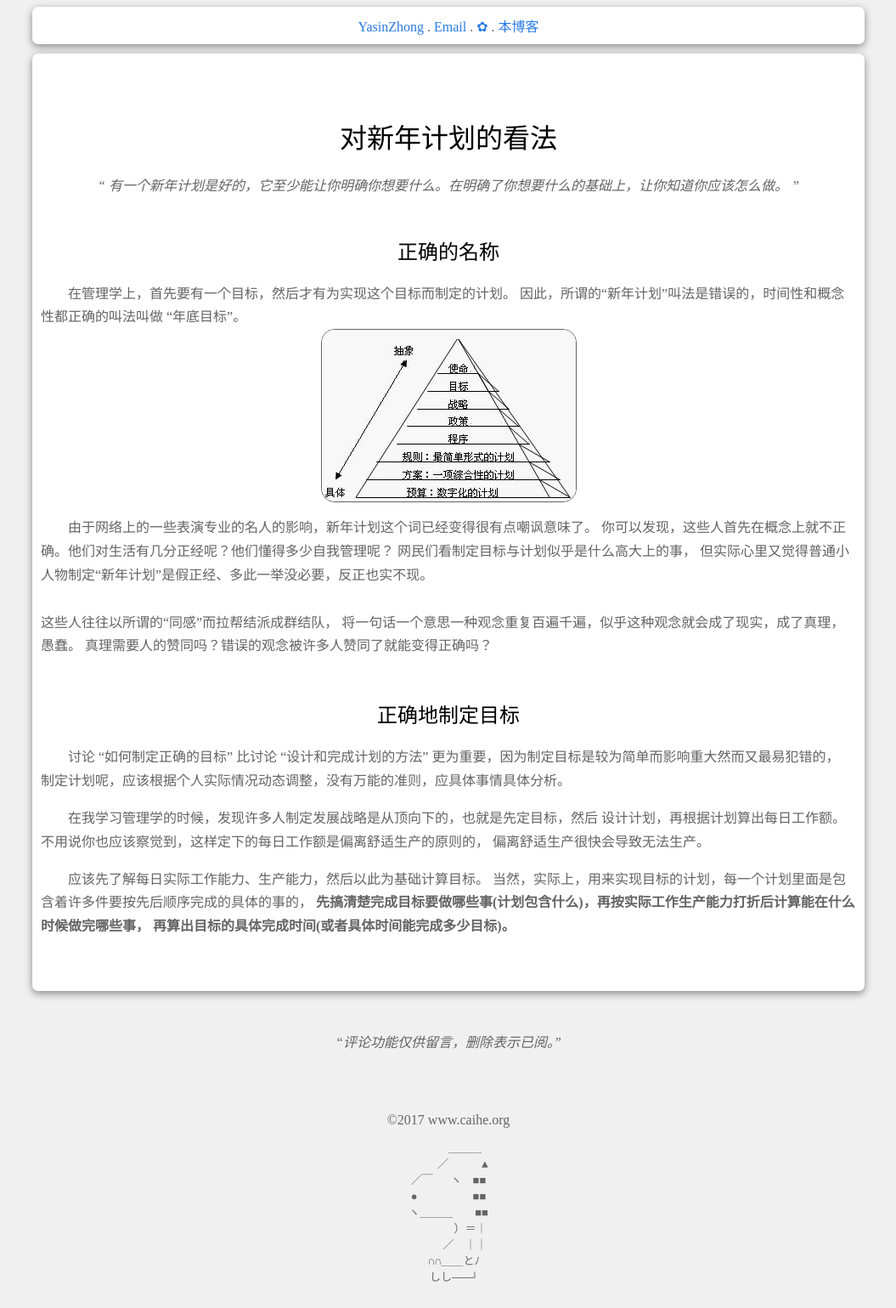
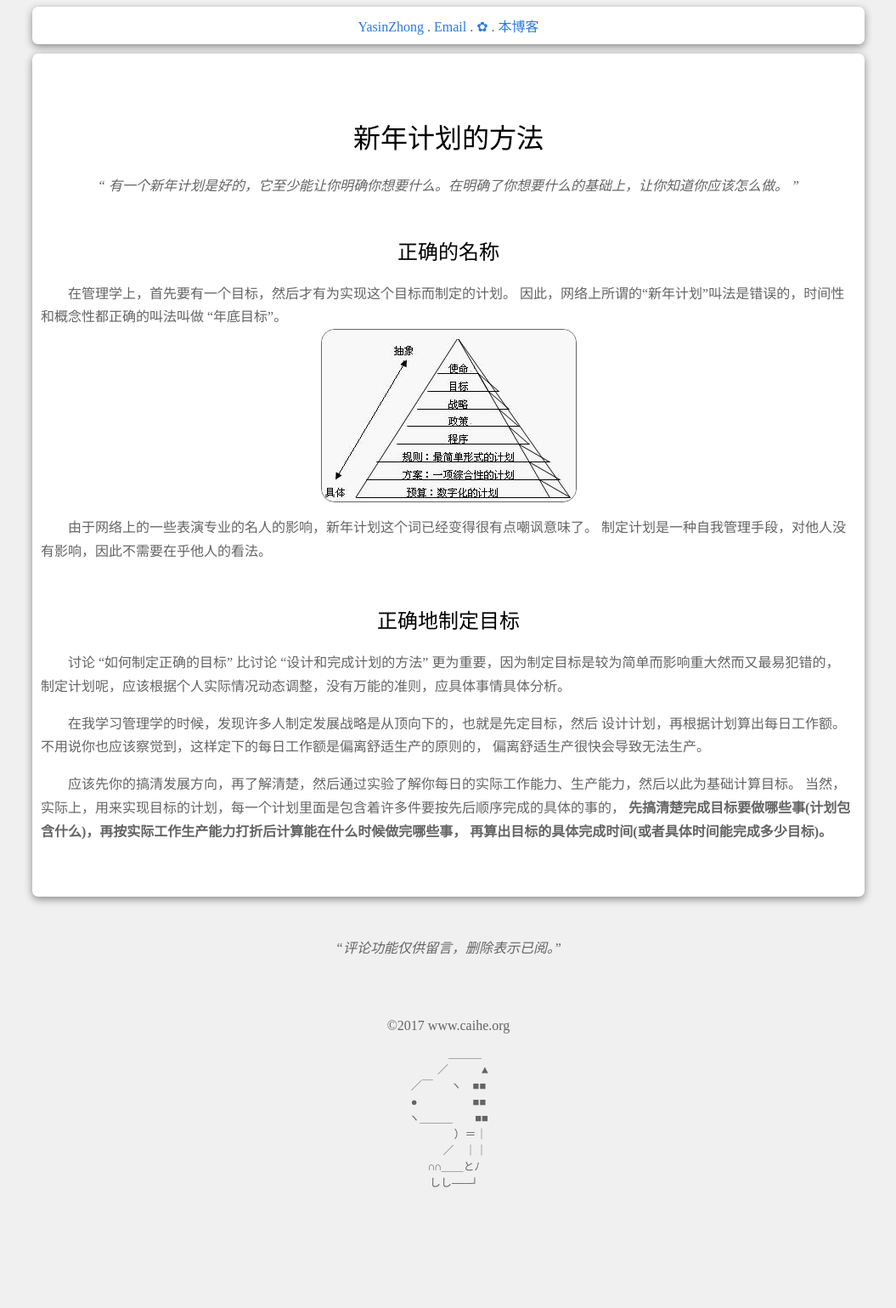
Before and after one commit to YasinZhong/yasinzhong.github.io, a Jekyll site: the page built from _posts/2018-3-4-NewYplan.html, in a window 1280 px wide. Shown: the whole page at 85% size, without its empty margins (112-1167 px from the left). Built offline with Jekyll 4.4.1, drawn with Linux system fonts in a browser that asks for light colours; comment, search, counter and statistics services are not loaded; after the commit the page ends 1428 px from its top, so only the background shows below that.

Commit message:
2018/03/26

```diff
--- a/_posts/2018-3-24-RealLife.html
+++ b/WaitForReWrite/2018-3-24-RealLife.html
@@ -3,7 +3,6 @@ layout: default
 title: 生活的本样
 ---
 
-</style>
 
 <h1>{{ page.title }}</h1>
 
--- a/_posts/2018-1-4-Word.html
+++ b/_posts/2018-1-5-Word.html
@@ -17,9 +17,8 @@ title: 咬文嚼字
 	<li>频道</li>
 	顾字思义，频率，轨道。最 "顶层(肤浅)" 的理解是指节目，较好的理解是指电磁波的频率段。
 	<li>道德</li>
-	第一种解词，是将'道' 与 '德'分而言之，做人要有道德，即意味既要有品德，也要有含义深刻的'道'，教人要懂得厚黑。
-	第二种解词，是将'德' 作为 '道'的附属品，即道的德，意指人道主义原则...教赚着黑心钱的人要收敛。
-	所有人都知道 “道德” 是多么的重要，没有道德的人，最终都会翻车，天所注定，避之不得。
+	道，是方法，是实现目的地途径，是处世的隐理。德，是善良与人性。以这种方式理解，就应该想到所谓的要有道德，
+	不是教人一昧地行善，而是要厚黑，厚黑的同时，又保持着善良。
 </ol>
 <br>
 <p>我想，三个例子足以启发大家了。</p>
--- a/_posts/2018-3-4-NewYplan.html
+++ b/_posts/2018-3-4-NewYplan.html
@@ -1,6 +1,6 @@
 ---
 layout: default
-title: 对新年计划的看法
+title: 新年计划的方法
 ---
 
 <h1>{{ page.title }}</h1>
@@ -12,19 +12,13 @@ title: 对新年计划的看法
 <h2>正确的名称</h2>
 <p>
 	在管理学上，首先要有一个目标，然后才有为实现这个目标而制定的计划。
-	因此，所谓的“新年计划”叫法是错误的，时间性和概念性都正确的叫法叫做 “年底目标”。
+	因此，网络上所谓的“新年计划”叫法是错误的，时间性和概念性都正确的叫法叫做 “年底目标”。
 	<img src="/img/plan1.jpg" >
 </p>
 
 <p>
 	由于网络上的一些表演专业的名人的影响，新年计划这个词已经变得很有点嘲讽意味了。
-	你可以发现，这些人首先在概念上就不正确。他们对生活有几分正经呢？他们懂得多少自我管理呢？
-	网民们看制定目标与计划似乎是什么高大上的事，
-	但实际心里又觉得普通小人物制定“新年计划”是假正经、多此一举没必要，反正也实不现。
-	<br><br>
-	这些人往往以所谓的“同感”而拉帮结派成群结队，
-	将一句话一个意思一种观念重复百遍千遍，似乎这种观念就会成了现实，成了真理，愚蠢。
-	真理需要人的赞同吗？错误的观念被许多人赞同了就能变得正确吗？
+	制定计划是一种自我管理手段，对他人没有影响，因此不需要在乎他人的看法。
 </p>
 
 <h2>正确地制定目标</h2>
@@ -39,7 +33,7 @@ title: 对新年计划的看法
 </p>
 
 <p>
-	应该先了解每日实际工作能力、生产能力，然后以此为基础计算目标。
+	应该先你的搞清发展方向，再了解清楚，然后通过实验了解你每日的实际工作能力、生产能力，然后以此为基础计算目标。
 	当然，实际上，用来实现目标的计划，每一个计划里面是包含着许多件要按先后顺序完成的具体的事的，
 	<b>先搞清楚完成目标要做哪些事(计划包含什么)，再按实际工作生产能力打折后计算能在什么时候做完哪些事，
 	再算出目标的具体完成时间(或者具体时间能完成多少目标)。</b>
```
Also changed, not shown: WaitForReWrite/2018-3-2-Excrete.html (added, +11 -0 lines), _posts/2018-3-4-LatrinePit.html (deleted, +0 -10 lines), _posts/2018-3-8-GoodView.html (added, +13 -0 lines), WaitForReWrite/2018-2-2-WhatToRead.html (renamed from _posts/2018-2-2-WhatToRead.html), WaitForReWrite/2018-3-5-Pee.html (renamed from _posts/2018-3-5-Pee.html), _posts/img/plan1.jpg (deleted), 2 other files.
